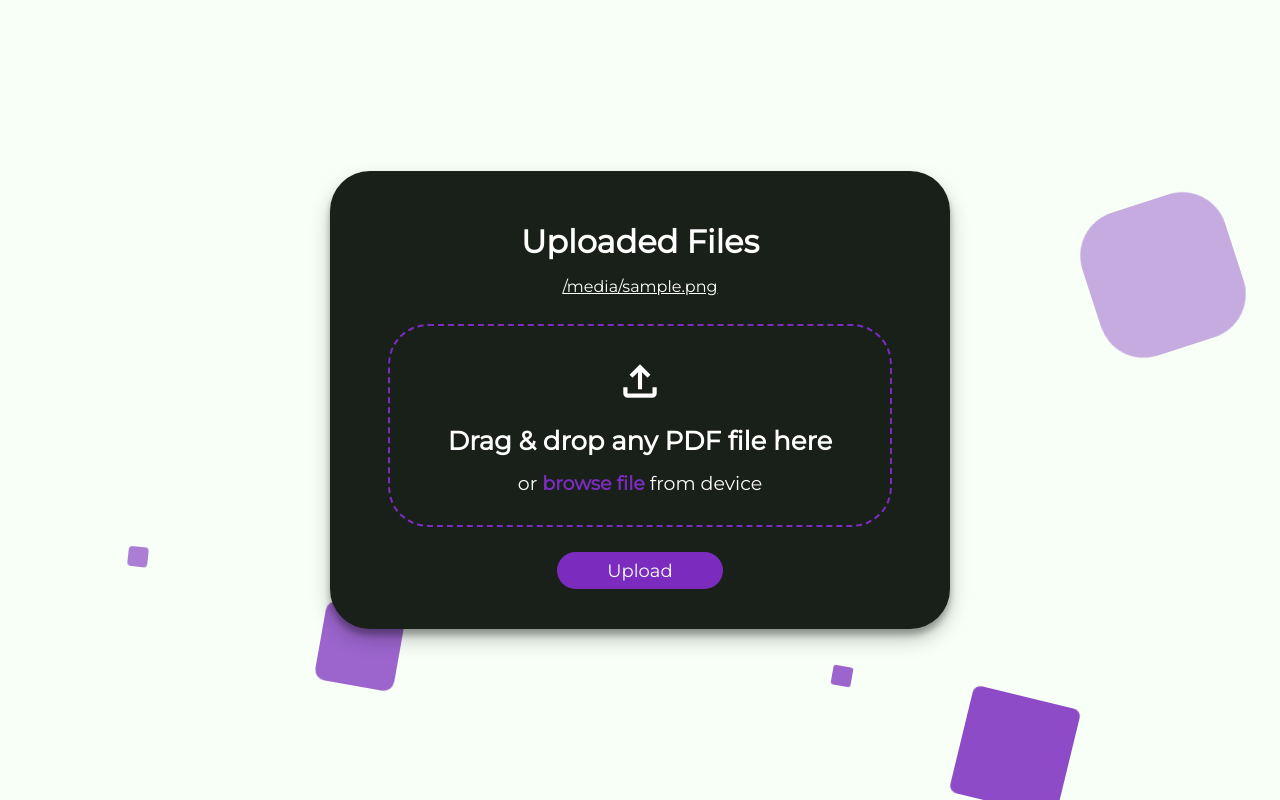
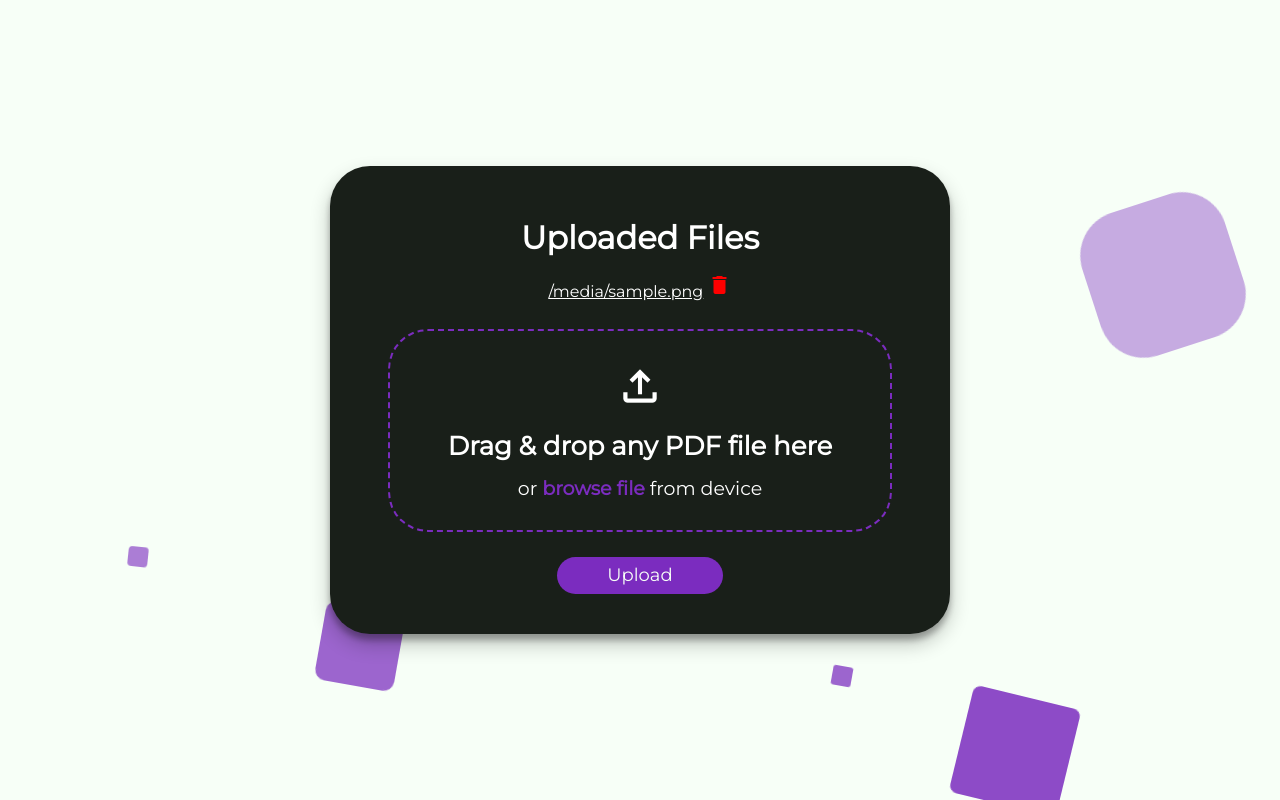
Before and after one commit to AltarisV/TRAIL-PDF, a Flask app: template templates/index.html in a window 1280 px wide. Run offline with Flask 3, Linux system fonts and the light colour scheme; the template is opened without the code that fills it: most values are stand-ins (such as "Sample title", 1, 10 or a date in 2020).

Commit message:
Add deletion functionality and merge changes implemented by https://github.com/DrawingNea in https://github.com/AltarisV/TRAIL-PDF/pull/2

```diff
--- a/app.py
+++ b/app.py
@@ -31,14 +31,15 @@ def index():
 
 @app.route('/', methods=['POST'])
 def upload_files():
-    uploaded_file = request.files['file']
-    filename = secure_filename(uploaded_file.filename)
-    if filename != '':
-        file_ext = os.path.splitext(filename)[1]
-        if file_ext not in app.config['UPLOAD_EXTENSIONS']:
-            return "Invalid file type", 400
-        file_path = os.path.join(app.config['UPLOAD_PATH'], filename)
-        uploaded_file.save(file_path)
+    uploaded_files = request.files.getlist('file[]')
+    for uploaded_file in uploaded_files:
+        filename = secure_filename(uploaded_file.filename)
+        if filename != '':
+            file_ext = os.path.splitext(filename)[1]
+            if file_ext not in app.config['UPLOAD_EXTENSIONS']:
+                return "Invalid file type", 400
+            file_path = os.path.join(app.config['UPLOAD_PATH'], filename)
+            uploaded_file.save(file_path)
 
     return redirect(url_for('index'))
 
@@ -46,6 +47,18 @@ def upload_files():
 @app.route('/uploads/<filename>')
 def upload(filename):
     return send_from_directory(app.config['UPLOAD_PATH'], filename)
+
+
+@app.route('/delete/<filename>')
+def delete_file(filename):
+    file_path = os.path.join(app.config['UPLOAD_PATH'], filename)
+    try:
+        if os.path.isfile(file_path):
+            os.remove(file_path)
+    except Exception as e:
+        # Log the error here
+        print(e)
+    return redirect(url_for('index'))
 
 
 @app.route('/files/<filename>')
--- a/templates/index.html
+++ b/templates/index.html
@@ -75,6 +75,12 @@
 
         label {
             font-size: 19px;
+
+        .delete-link {
+            margin-left: 10px;
+            cursor: pointer;
+            vertical-align: middle;
+        }
 
         .browse-files-text {
             color: #7b2cbf;
@@ -333,12 +339,15 @@
             <ul class="upload-files-list">
                 {% for file in files %}
                     <li>
-                        <a href="{{ url_for('file_details', filename=file) }}"
-                        >{{ file }}</a
-                        >
+                        <a href="{{ url_for('file_details', filename=file) }}">{{ file }}</a>
+                        <!-- Delete button -->
+                        <a href="{{ url_for('delete_file', filename=file) }}" class="delete-link" title="Delete">
+                            <span class="material-icons" style="color: red;">delete</span>
+                        </a>
                     </li>
                 {% endfor %}
             </ul>
+
             <div class="drag-file-area">
             <span class="material-icons-outlined upload-icon">
               file_upload
@@ -564,6 +573,13 @@
             }
         }
     }
+    document.querySelectorAll('.delete-link').forEach(function(link) {
+        link.addEventListener('click', function(event) {
+            if (!confirm('Are you sure you want to delete this file?')) {
+                event.preventDefault();
+            }
+        });
+    });
 </script>
 </body>
 </html>
```
